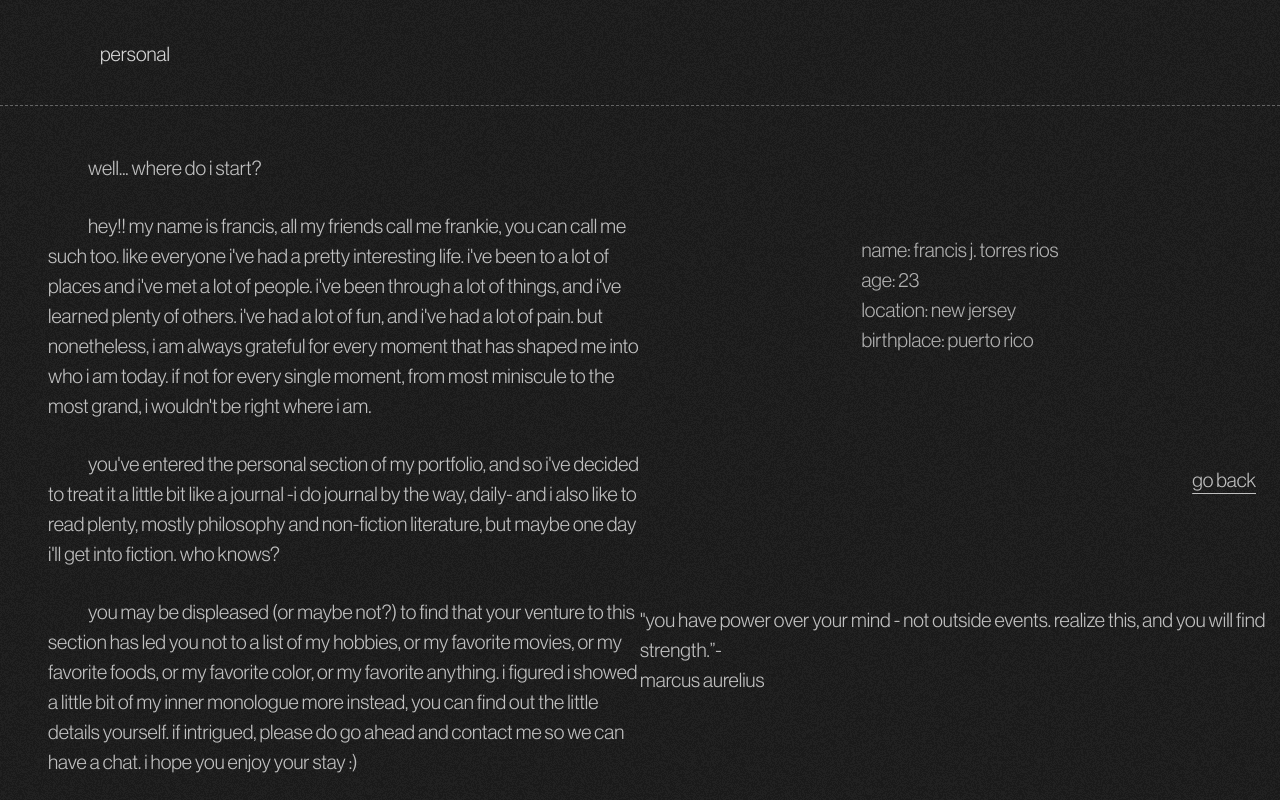
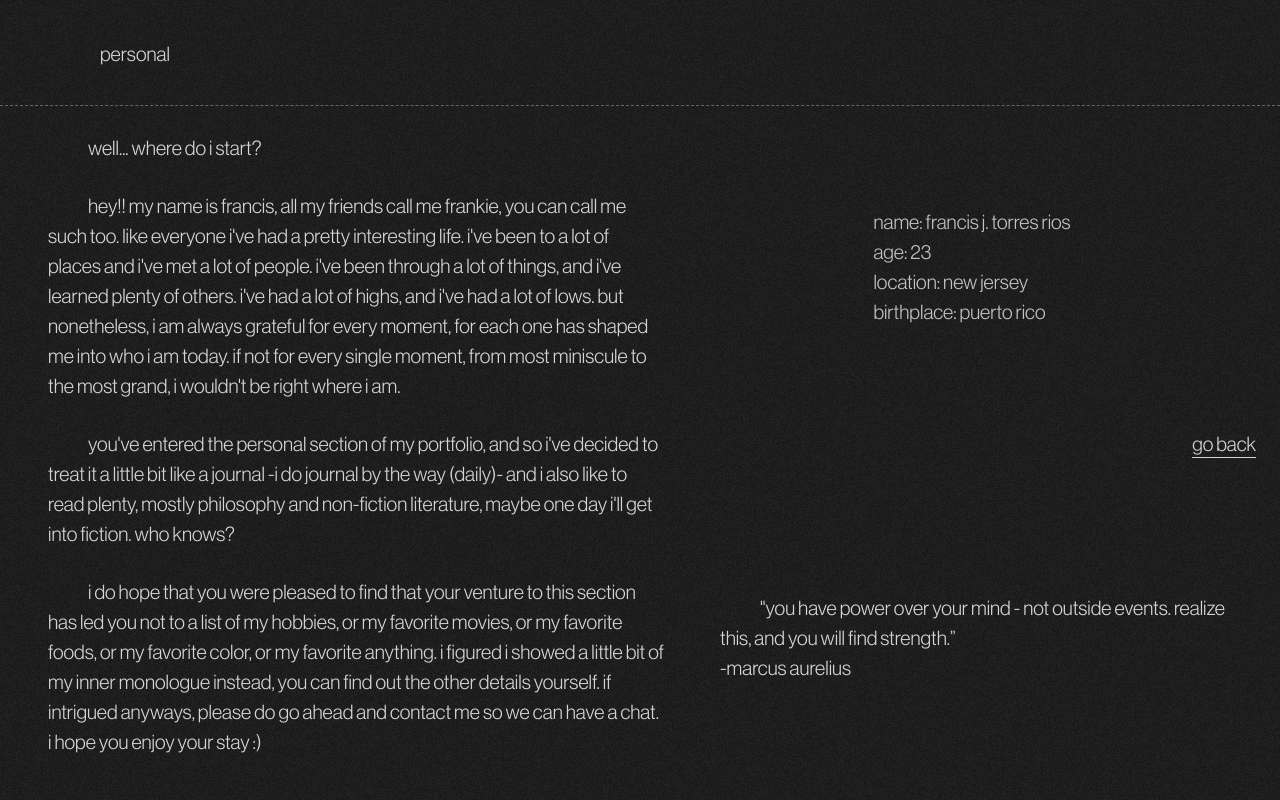
Before and after one commit to FrancisJTR7/newportfolio, a Next.js app: page / in a window 1280 px wide. Both pictures are taken after a click on the element "personal". Shown: the part 800-1600 px from the top of the page. Built offline with nearby package versions, Linux system fonts and the light colour scheme.

Commit message:
finished animations down to about section

```diff
--- a/src/app/page.tsx
+++ b/src/app/page.tsx
@@ -66,7 +66,7 @@ export default function Home() {
           <div className='about aboutm scale-[.85]'>
             <About />
           </div>
-          <div className='about scale-[.85]'>
+          <div className='about aboutprof scale-[.85]'>
             <Professional />
           </div>
         </div>
--- a/src/app/site/personal.tsx
+++ b/src/app/site/personal.tsx
@@ -19,37 +19,38 @@ export default function Personal() {
           personal
         </div>
         <div className='border-b-[1px] border-dashed border-white opacity-[35%]' />
-        <div className='flex flex-row w-full h-full opacity-[80%] text-white text-[20px] font-haaslight bpers translate-y-[20px]'>
-          <div className=' flex flex-col justify-evenly h-[85vh] ml-12 indent-10'>
+        <div className='flex flex-row w-full h-full opacity-[90%] text-white text-[20px] font-haaslight '>
+          <div className=' flex flex-col justify-evenly h-[85vh] ml-12 indent-10 w-[50vw]'>
             <p>well... where do i start?</p>
-            <p className='indent-10'>
+            <p>
               hey!! my name is francis, all my friends call me frankie, you can
               call me such too. like everyone i've had a pretty interesting
               life. i've been to a lot of places and i've met a lot of people.
               i've been through a lot of things, and i've learned plenty of
-              others. i've had a lot of fun, and i've had a lot of pain. but
-              nonetheless, i am always grateful for every moment that has shaped
-              me into who i am today. if not for every single moment, from most
-              miniscule to the most grand, i wouldn't be right where i am.
+              others. i've had a lot of highs, and i've had a lot of lows. but
+              nonetheless, i am always grateful for every moment, for each one
+              has shaped me into who i am today. if not for every single moment,
+              from most miniscule to the most grand, i wouldn't be right where i
+              am.
             </p>
-            <p classname='indent-10'>
+            <p>
               you've entered the personal section of my portfolio, and so i've
               decided to treat it a little bit like a journal -i do journal by
-              the way, daily- and i also like to read plenty, mostly philosophy
-              and non-fiction literature, but maybe one day i'll get into
-              fiction. who knows?
+              the way (daily)- and i also like to read plenty, mostly philosophy
+              and non-fiction literature, maybe one day i'll get into fiction.
+              who knows?
             </p>
-            <p classname='indent-10'>
-              you may be displeased (or maybe not?) to find that your venture to
-              this section has led you not to a list of my hobbies, or my
-              favorite movies, or my favorite foods, or my favorite color, or my
-              favorite anything. i figured i showed a little bit of my inner
-              monologue more instead, you can find out the little details
-              yourself. if intrigued, please do go ahead and contact me so we
-              can have a chat. i hope you enjoy your stay :)
+            <p>
+              i do hope that you were pleased to find that your venture to this
+              section has led you not to a list of my hobbies, or my favorite
+              movies, or my favorite foods, or my favorite color, or my favorite
+              anything. i figured i showed a little bit of my inner monologue
+              instead, you can find out the other details yourself. if intrigued
+              anyways, please do go ahead and contact me so we can have a chat.
+              i hope you enjoy your stay :)
             </p>
           </div>
-          <div className=' flex flex-col justify-evenly min-w-[50%] h-[85vh]'>
+          <div className=' flex flex-col justify-evenly h-[85vh] w-[50vw]'>
             <div className='flex flex-col items-center pers '>
               <div>
                 <div>name: francis j. torres rios</div>
@@ -60,16 +61,16 @@ export default function Personal() {
             </div>
             <div
               onClick={handleClickbPers}
-              className=' underline decoration-1 underline-offset-[6px] mr-6 self-end cursor-pointer'
+              className=' underline decoration-1 underline-offset-[6px] mr-6 mb-8 self-end cursor-pointer'
             >
               go back
             </div>
-            <div classname='indent-10 w-[80%] ml-[10%] mt-[10%]'>
+            <p className='indent-10 ml-14 w-[85%]'>
               "you have power over your mind - not outside events. realize this,
-              and you will find strength.”-
+              and you will find strength.”
               <br />
-              marcus aurelius
-            </div>
+              -marcus aurelius
+            </p>
           </div>
         </div>
       </div>
--- a/src/app/site/professional.tsx
+++ b/src/app/site/professional.tsx
@@ -2,72 +2,86 @@ import { gsap } from 'gsap';
 
 export default function Professional() {
   const handleClickbProf = () => {
-    gsap.to('.xcontainer', { x: '-100vw', duration: 1 });
+    gsap.to('.xcontainer', { x: '-100vw', duration: 1, delay: 0.3 });
+    gsap.to('.who', { opacity: 0.9, duration: 0.9, delay: 0.7 });
+    gsap.fromTo(
+      '.aboutm',
+      { scale: 0.85 },
+      { scale: 1, duration: 0.6, delay: 0.9 }
+    );
+    gsap.to('.aboutprof', { scale: 0.85, duration: 0.6 });
+    gsap.to('.prof', { opacity: 0, duration: 0.6 });
   };
 
   return (
     <div className='h-[100vh] overflow-hidden bg-dgray bg-noised-gif w-[100vw] '>
-      <div className='flex w-full justify-between mt-[40px] text-[20px] ml-[100px] mb-[35px] font-haaslight text-white opacity-[80%]'>
-        personal
+      <div className=' h-[100vh] w-[100vw] opacity-0 prof'>
+        <div className='flex w-full justify-between mt-[40px] text-[20px] ml-[100px] mb-[35px] font-haaslight text-white opacity-[90%]'>
+          professional
         </div>
         <div className='border-b-[1px] border-dashed border-white opacity-[35%]' />
-      <div className='flex flex-row w-full h-full opacity-[80%]'>
-        <div className='text-white text-[20px] font-haaslight flex flex-col justify-evenly h-[85vh] ml-12'>
-          <p>
-            Lorem ipsum dolor sit amet, consectetur adipiscing elit, sed do
-            eiusmod tempor incididunt ut labore et dolore magna aliqua. Ut enim
-            ad minim veniam, quis nostrud exercitation ullamco laboris nisi ut
-            aliquip ex ea commodo consequat. Duis aute irure dolor in
-            reprehenderit in voluptate velit esse cillum dolore eu fugiat nulla
-            pariatur. Excepteur sint occaecat cupidatat non proident, sunt in
-            culpa qui officia deserunt mollit anim id est laborum.Lorem ipsum
-            dolor sit amet, consectetur
-          </p>
-          <p>
-            adipiscing elit, sed do eiusmod tempor incididunt ut labore et
-            dolore magna aliqua. Ut enim ad minim veniam, quis nostrud
-            exercitation ullamco laboris nisi ut aliquip ex ea commodo
-            consequat. Duis aute irure dolor in reprehenderit in voluptate velit
-            esse cillum dolore eu fugiat nulla pariatur. Excepteur sint occaecat
-            cupidatat non proident, sunt in culpa qui officia deserunt mollit
-            anim id est laborum.Lorem ipsum dolor sit
-          </p>
-          <p>
-            amet, consectetur adipiscing elit, sed do eiusmod tempor incididunt
-            ut labore et dolore magna aliqua. Ut enim ad minim veniam, quis
-            nostrud exercitation ullamco laboris nisi ut aliquip ex ea commodo
-            consequat. Duis aute irure dolor in reprehenderit in voluptate velit
-            esse cillum dolore eu fugiat nulla pariatur. Excepteur sint occaecat
-            cupidatat non proident, sunt in culpa qui officia deserunt mollit
-            anim id est laborum.
+        <div className='h-full'>
+          <div className='h-[35%]  w-[50%] pl-[10vw]  pt-[10vh]'>
+            <p className='text-white text-[20px] font-haaslight opacity-[80%] '>
+              skills (ordered by most favored): <br /> front end development,
+              ux/ui design, back end development
             </p>
           </div>
-        <div className='text-white text-[20px] font-haaslight flex flex-col justify-evenly h-[85vh]'>
-          <div className='flex flex-col items-center '>
-            <div>
-              <div>name: francis j. torres rios</div>
-              <div>age: 23</div>
-              <div>location: new jersey</div>
-              <div>birthplace: puerto rico</div>
-            </div>
-          </div>
+
+          <div className=' flex flex-row font-haaslight opacity-[80%] text-white justify-between text-[20px] indent-10 w-[100w]'>
             <div
               onClick={handleClickbProf}
-            className=' underline decoration-1 underline-offset-[6px] mr-6 self-end'
+              className=' underline decoration-1 underline-offset-[6px] self-start cursor-pointer mt-4'
             >
               go back
             </div>
-          <div className='w-[80%] ml-[10%] mt-[10%]'>
-            “If you set yourself to your present task along the path of true
-            reason, with all determination, vigour,and good will: if you admit
-            no distraction, but keep your own divinity pure and standing strong,
-            as if you had to surrender it right now; if you grapple this to you,
-            expecting nothing, shirking nothing, but self-content with each
-            present action taken in accordance with nature and a heroic
-            truthfulness in all that you say and mean - then you will lead a
-            good life. And nobody is able to stop you.”-
-            <span className=' '>Marcus Aurelius</span>
-            {/* bold this, add bolded font*/}
+
+            <div className='w-[80vw] flex flex-row justify-between '>
+              <div className='w-[45vw]'>
+                <p>
+                  i don't really know what to put here and this space needs to
+                  be filled so enjoy my simplistic approach at listing what
+                  technologies i enjoy using.
+                </p>
+                <br />
+                <br />
+                <p>
+                  what’s most important about me is that i do truly enjoy
+                  developing websites, I also enjoy designing them. i designed
+                  then developed this website fully from the ground up, enjoyed
+                  every second of it too. for this portfolio in particular, I
+                  used figma for design and then nextjs, tailwindcss, and gsap
+                  for development, those were the dominant technologies used
+                  anyways.
+                </p>
+              </div>
+              <div className='indent-0 w-[20vw]'>
+                technologies
+                <br />
+                <br />
+                nextjs (react too of course)
+                <br />
+                figma
+                <br />
+                tailwindcss
+                <br />
+                threejs
+                <br />
+                gsap
+                <br />
+                html
+                <br />
+                javascript
+                <br />
+                css
+                <br />
+                python
+                <br />
+                mysql
+                <br />
+                <br />
+              </div>
+            </div>
           </div>
         </div>
       </div>
```
Also changed, not shown: src/app/site/about.tsx (+12 -3 lines). Lines whose indentation alone changed are shown as unchanged.
